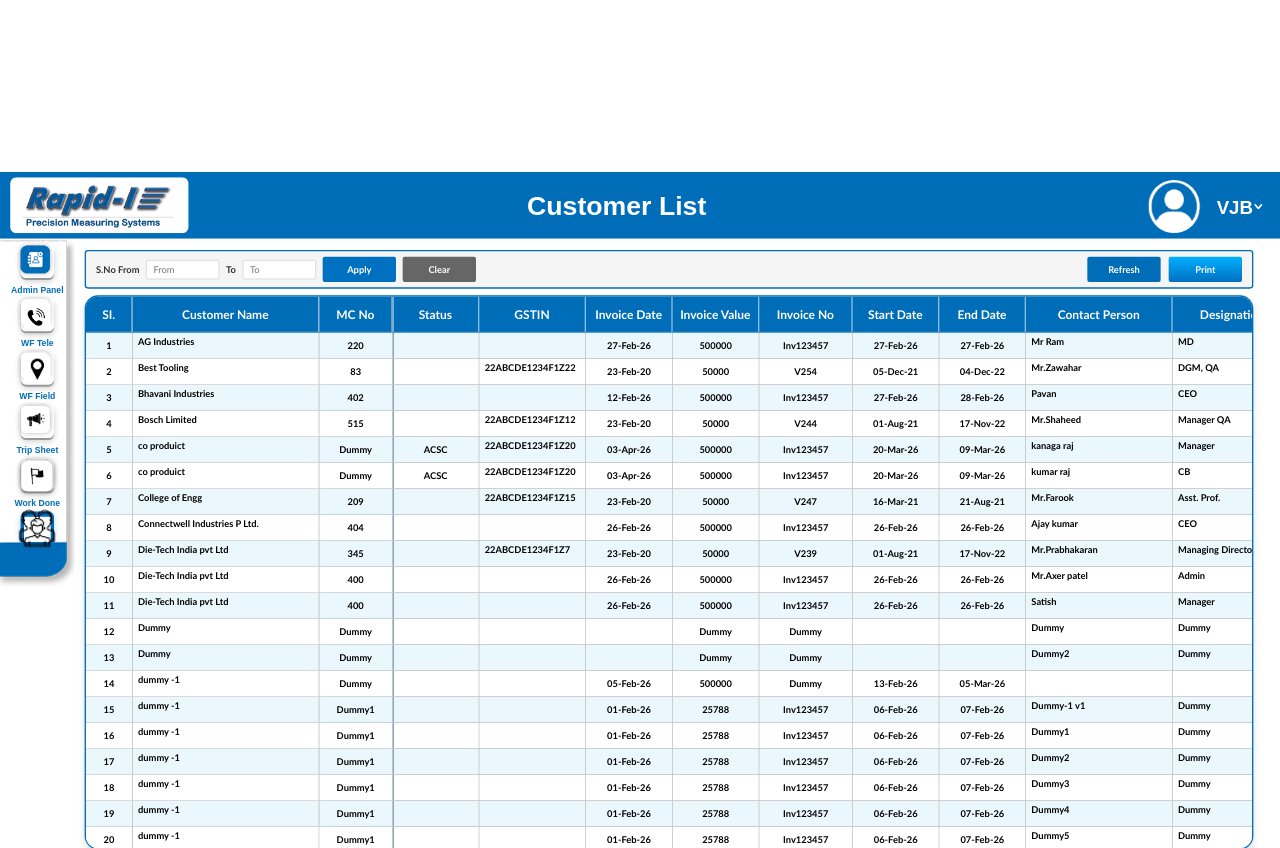
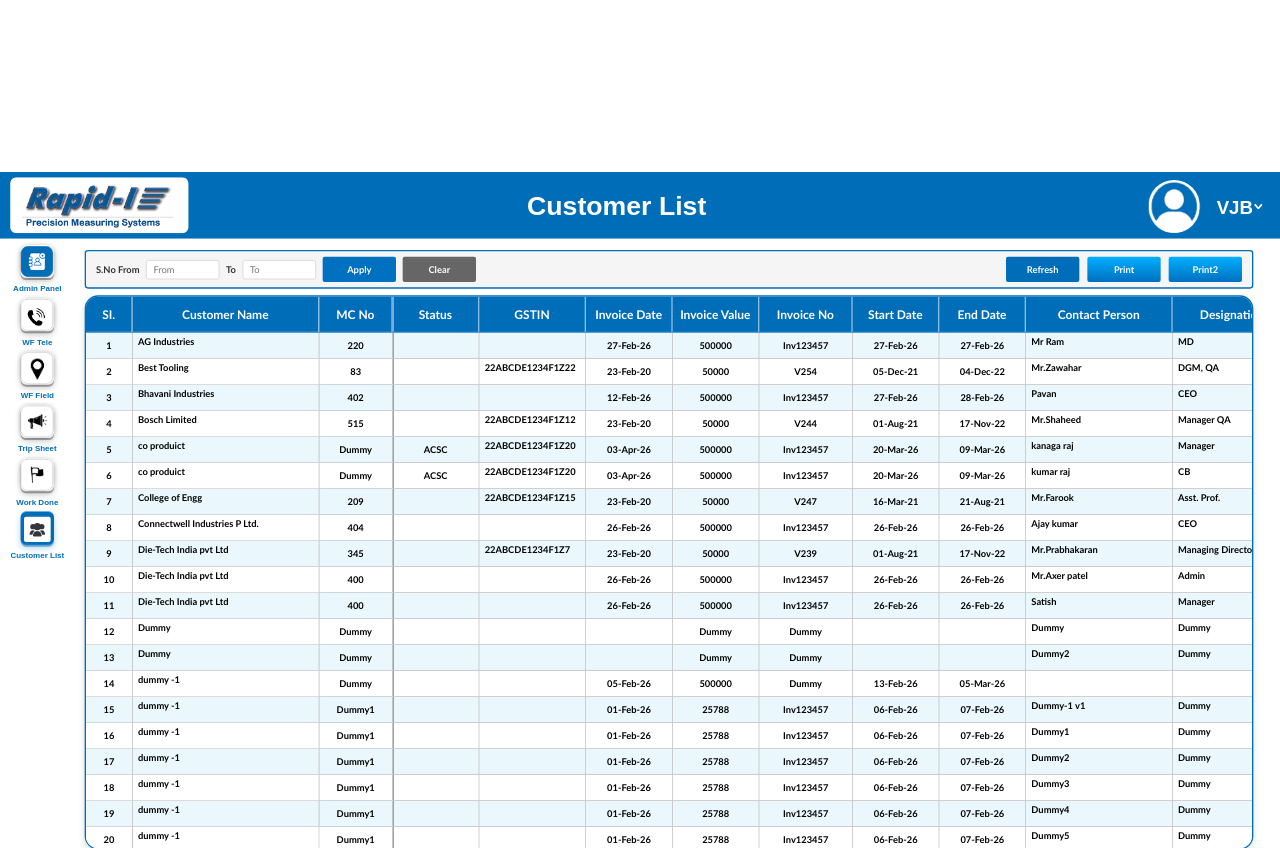
Before and after one commit to vijaybala52/call_entryv10, a Flask app: page /customer-list in a window 1280 px wide. Shown: the part 768-1616 px from the top of the page. Run offline with Flask 2, Linux system fonts and the light colour scheme; a user stored in the database is signed in; data comes from the database, SQL or seed files in the repository; some libraries are stand-ins or nearby versions.

Commit message:
create the new button print2 that give desire excel file

```diff
--- a/customer_list.py
+++ b/customer_list.py
@@ -49,6 +49,7 @@ def get_customer_list():
                 cont.id AS contact_id,
                 c.name AS customer_name,
                 m.mc_no AS mc_no,
+                m.model AS model,
                 COALESCE(st.status_option, CAST(m.status AS CHAR), '') AS machine_status,
                 c.gstin AS gstin,
                 m.Inv_Dt AS invoice_date,
@@ -104,6 +105,7 @@ def get_customer_list():
                 "sl": str(idx),
                 "customer_name": str(row.get("customer_name") or ""),
                 "mc_no": str(row.get("mc_no") or ""),
+                "model": str(row.get("model") or ""),
                 "status": str(row.get("machine_status") or ""),
                 "gstin": str(row.get("gstin") or ""),
                 "invoice_date": _format_date(row.get("invoice_date")),
--- a/static/css/styles.css
+++ b/static/css/styles.css
@@ -744,7 +744,7 @@ body {
   left: 0;
   top: 100px;
   width: 112px;
-  height: 525px;
+  height: 500px;
   object-fit: cover;
   z-index: 5;
 }
@@ -795,8 +795,8 @@ body {
   position: absolute;
   left: 21px;
   top: 0;
-  width: 65px;
-  height: 62px;
+  width: 70px;
+  height: 68px;
   object-fit: cover;
   pointer-events: none;
   z-index: 10;
@@ -831,29 +831,31 @@ body {
 }
 
 .work-done-overlay-icon {
-  width: 32px !important;
-  height: 33px !important;
+  width: 40px;
+  height: 38px;
   object-fit: contain !important;
 }
 
 .customer-list-icon {
-  left: 27px !important;
-  top: 6px !important;
+  left: 50% !important;
+  top: 7px !important;
   width: 56px !important;
-  height: 54px !important;
+  height: 56px !important;
+  transform: translateX(-50%) !important;
   object-fit: contain !important;
 }
 
 .sidebar-label {
   position: absolute;
-  left: 1px;
-  top: 70px;
-  width: 110px;
+  left: 50%;
+  top: 68px;
+  width: 100px;
+  transform: translateX(-50%);
   text-align: center;
-  font-size: 13px;
+  font-size: 12px;
   font-weight: bold;
   color: #006db8;
-  line-height: 14px;
+  line-height: 1.2;
   pointer-events: none;
   z-index: 10;
 }
--- a/static/js/customer_list.js
+++ b/static/js/customer_list.js
@@ -247,6 +247,103 @@ async function exportCustomerListToExcel() {
     }
 }
 
+async function exportCustomerListCompactToExcel() {
+    if (!customerListRows.length) {
+        updateCustomerListStatus('No rows available to export.', true);
+        return;
+    }
+
+    try {
+        const workbook = new ExcelJS.Workbook();
+        const worksheet = workbook.addWorksheet('Customer List Print2');
+        const exportColumns = [
+            { header: 'S.No', key: 'sl', width: 10 },
+            { header: 'Customer Name', key: 'customer_name', width: 30 },
+            { header: 'M/C', key: 'mc_no', width: 18 },
+            { header: 'Model', key: 'model', width: 22 },
+            { header: 'Address 1', key: 'address1', width: 24 },
+            { header: 'Address 2', key: 'address2', width: 24 },
+            { header: 'Address 3', key: 'address3', width: 24 },
+            { header: 'City', key: 'city', width: 18 },
+            { header: 'PIN', key: 'pin', width: 12 },
+            { header: 'State', key: 'state', width: 18 },
+            { header: 'Country', key: 'country', width: 18 },
+            { header: 'RG', key: 'rg', width: 12 },
+            { header: 'Cluster', key: 'cluster', width: 18 },
+            { header: 'Zone', key: 'zone', width: 12 },
+            { header: 'Area', key: 'area', width: 12 },
+            { header: 'Route', key: 'route', width: 12 },
+            { header: 'Cluster Code', key: 'cluster_code', width: 16 }
+        ];
+
+        worksheet.columns = exportColumns;
+
+        const headerRow = worksheet.getRow(1);
+        headerRow.eachCell((cell) => {
+            cell.font = { bold: true, color: { argb: 'FFFFFFFF' } };
+            cell.fill = { type: 'pattern', pattern: 'solid', fgColor: { argb: 'FF006DB8' } };
+            cell.alignment = { vertical: 'middle', horizontal: 'center' };
+            cell.border = {
+                top: { style: 'thin', color: { argb: 'FFB9B9B9' } },
+                bottom: { style: 'thin', color: { argb: 'FFB9B9B9' } },
+                left: { style: 'thin', color: { argb: 'FFB9B9B9' } },
+                right: { style: 'thin', color: { argb: 'FFB9B9B9' } }
+            };
+        });
+
+        customerListRows.forEach((row) => {
+            const excelRow = worksheet.addRow({
+                sl: row.sl || '',
+                customer_name: row.customer_name || '',
+                mc_no: row.mc_no || '',
+                model: row.model || '',
+                address1: row.address1 || '',
+                address2: row.address2 || '',
+                address3: row.address3 || '',
+                city: row.city || '',
+                pin: row.pin || '',
+                state: row.state || '',
+                country: row.country || '',
+                rg: row.rg || '',
+                cluster: row.cluster || '',
+                zone: row.zone || '',
+                area: row.area || '',
+                route: row.route || '',
+                cluster_code: row.cluster_code || ''
+            });
+
+            excelRow.eachCell({ includeEmpty: true }, (cell, colNumber) => {
+                cell.border = {
+                    top: { style: 'thin', color: { argb: 'FFB9B9B9' } },
+                    bottom: { style: 'thin', color: { argb: 'FFB9B9B9' } },
+                    left: { style: 'thin', color: { argb: 'FFB9B9B9' } },
+                    right: { style: 'thin', color: { argb: 'FFB9B9B9' } }
+                };
+                cell.alignment = {
+                    vertical: 'middle',
+                    horizontal: colNumber === 1 ? 'center' : 'left'
+                };
+            });
+        });
+
+        const buffer = await workbook.xlsx.writeBuffer();
+        const blob = new Blob(
+            [buffer],
+            { type: 'application/vnd.openxmlformats-officedocument.spreadsheetml.sheet' }
+        );
+        const url = window.URL.createObjectURL(blob);
+        const link = document.createElement('a');
+        link.href = url;
+        link.download = 'Customer_List_Print2.xlsx';
+        link.click();
+        window.URL.revokeObjectURL(url);
+        updateCustomerListStatus(`Exported ${customerListRows.length} row(s) to Print2 Excel.`);
+    } catch (error) {
+        console.error('Error exporting compact customer list:', error);
+        updateCustomerListStatus(`Print2 export failed: ${error.message}`, true);
+    }
+}
+
 function syncCustomerListScroll() {
     const bodyWrapper = document.getElementById('customerListBodyWrapper');
     const headerWrapper = document.querySelector('.customer-list-header-wrapper');
@@ -260,6 +357,7 @@ function syncCustomerListScroll() {
 function setupCustomerListActions() {
     const refreshBtn = document.getElementById('refreshCustomerList');
     const printBtn = document.getElementById('printCustomerList');
+    const printCompactBtn = document.getElementById('printCustomerListCompact');
     const applyFilterBtn = document.getElementById('applyCustomerListFilter');
     const clearFilterBtn = document.getElementById('clearCustomerListFilter');
 
@@ -268,6 +366,9 @@ function setupCustomerListActions() {
     }
     if (printBtn) {
         printBtn.addEventListener('click', exportCustomerListToExcel);
+    }
+    if (printCompactBtn) {
+        printCompactBtn.addEventListener('click', exportCustomerListCompactToExcel);
     }
     if (applyFilterBtn) {
         applyFilterBtn.addEventListener('click', applyCustomerListFilter);
--- a/templates/base.html
+++ b/templates/base.html
@@ -121,17 +121,14 @@
             <a href="{{ url_for('workdone.workdone') }}" class="sidebar-item sidebar-link work-done-item {% block nav_workdone_active %}{% endblock %}" style="top: 420px;">
                 <div class="sidebar-btn"></div>
                 <img src="{{ url_for('static', filename='images/icon-flag.png') }}" alt="" class="sidebar-icon work-done-icon" />
-                <div class="sidebar-overlay">
-                    <img src="{{ url_for('static', filename='images/icon-flag.png') }}" alt="" class="work-done-icon" />
-                </div>
                 <div class="sidebar-label">Work Done</div>
             </a>
 
             <a href="{{ url_for('customer_list.customer_list') }}" class="sidebar-item sidebar-link {% block nav_customer_list_active %}{% endblock %}" style="top: 500px;">
                 <div class="sidebar-btn"></div>
-                <img src="{{ url_for('static', filename='images/icon-people.png') }}" alt="" class="sidebar-icon customer-list-icon" />
+                <img src="{{ url_for('static', filename='images/total_user.svg') }}" alt="" class="sidebar-icon customer-list-icon" />
                 <div class="sidebar-overlay">
-                    <img src="{{ url_for('static', filename='images/icon-people.png') }}" alt="" class="customer-list-icon" />
+                    <img src="{{ url_for('static', filename='images/total_user.svg') }}" alt="" />
                 </div>
                 <div class="sidebar-label">Customer List</div>
             </a>
--- a/templates/customer_list.html
+++ b/templates/customer_list.html
@@ -23,6 +23,7 @@
         <div class="toolbar-actions">
             <button id="refreshCustomerList" class="toolbar-button" type="button">Refresh</button>
             <button id="printCustomerList" class="toolbar-button toolbar-button-export" type="button">Print</button>
+            <button id="printCustomerListCompact" class="toolbar-button toolbar-button-export" type="button">Print2</button>
         </div>
     </div>
 
```
Also changed, not shown: static/images/sidebar.png, static/images/sidebar1.png (added), static/images/sidebar3.png (added), static/images/siderbarj.jpg (added).
